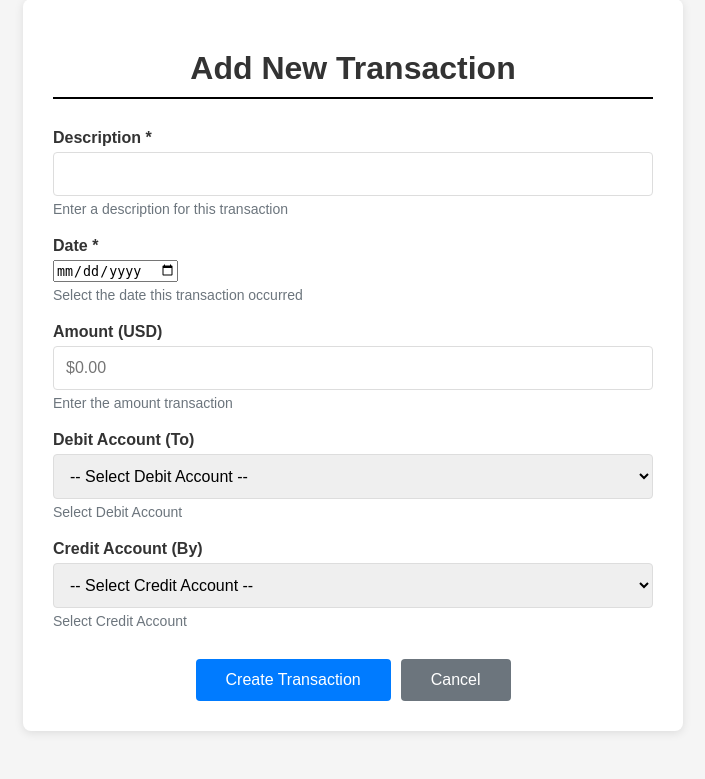
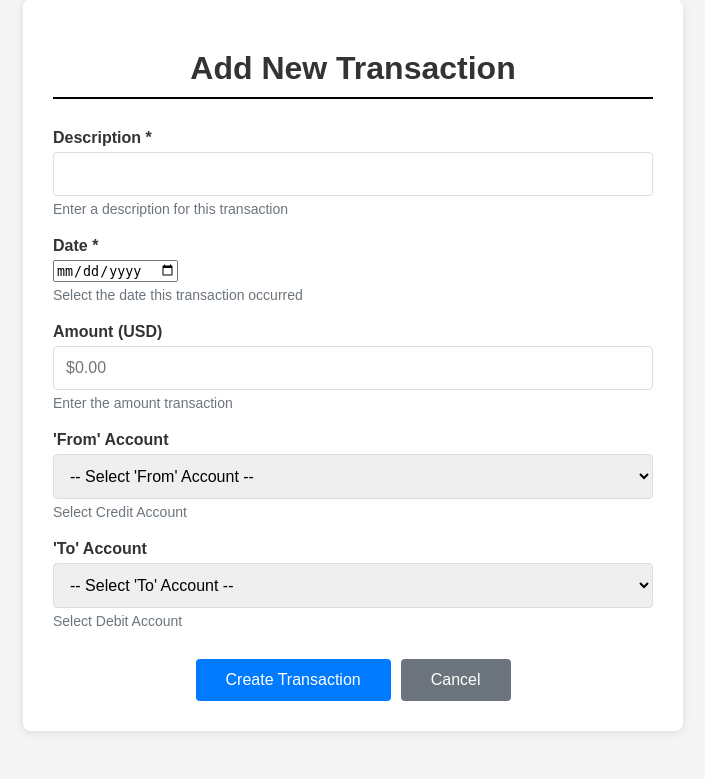
Before and after one commit to christianlaverde/pft, a Flask app: page /transactions/new in a window 1280 px wide. Shown: the part 21-800 px from the top of the page, without its empty margins (287-992 px from the left). Run offline with Flask 3, Linux system fonts and the light colour scheme.

Commit message:
Update tr form to better match new tr table: From -> To

```diff
--- a/templates/add_transaction.html
+++ b/templates/add_transaction.html
@@ -128,7 +128,6 @@
     <div class="container">
       <h1>Add New Transaction</h1>
 
-      <!-- Flash messages -->
       {% with messages = get_flashed_messages(with_categories=true) %}
         {% if messages %}
           {% for category, message in messages %}
@@ -157,25 +156,25 @@
         </div>
 
         <div class="form-group">
-          <label for="transaction-debit-account">Debit Account (To)</label>
+          <label for="transaction-credit-account">'From' Account</label>
+          <select id="transaction-credit-account" name="transaction-credit-account" required>
+            <option value="">-- Select 'From' Account --</option>
+            {% for account in accounts %}
+            <option value={{ account.id }}>{{ account.name }}</option>
+            {% endfor %}
+          </select>
+          <div class="help-text">Select Credit Account</div>
+        </div>
+
+        <div class="form-group">
+          <label for="transaction-debit-account">'To' Account</label>
           <select id="transaction-debit-account" name="transaction-debit-account" required>
-            <option value="">-- Select Debit Account --</option>
+            <option value="">-- Select 'To' Account --</option>
             {% for account in accounts %}
               <option value={{ account.id }}>{{ account.name }}</option>
             {% endfor %}
           </select>
           <div class="help-text">Select Debit Account</div>
-        </div>
-
-        <div class="form-group">
-          <label for="transaction-credit-account">Credit Account (By)</label>
-          <select id="transaction-credit-account" name="transaction-credit-account" required>
-            <option value="">-- Select Credit Account --</option>
-            {% for account in accounts %}
-            <option value={{ account.id }}>{{ account.name }}</option>
-            {% endfor %}
-          </select>
-          <div class="help-text">Select Credit Account</div>
         </div>
 
         <div class="form-actions">
```
